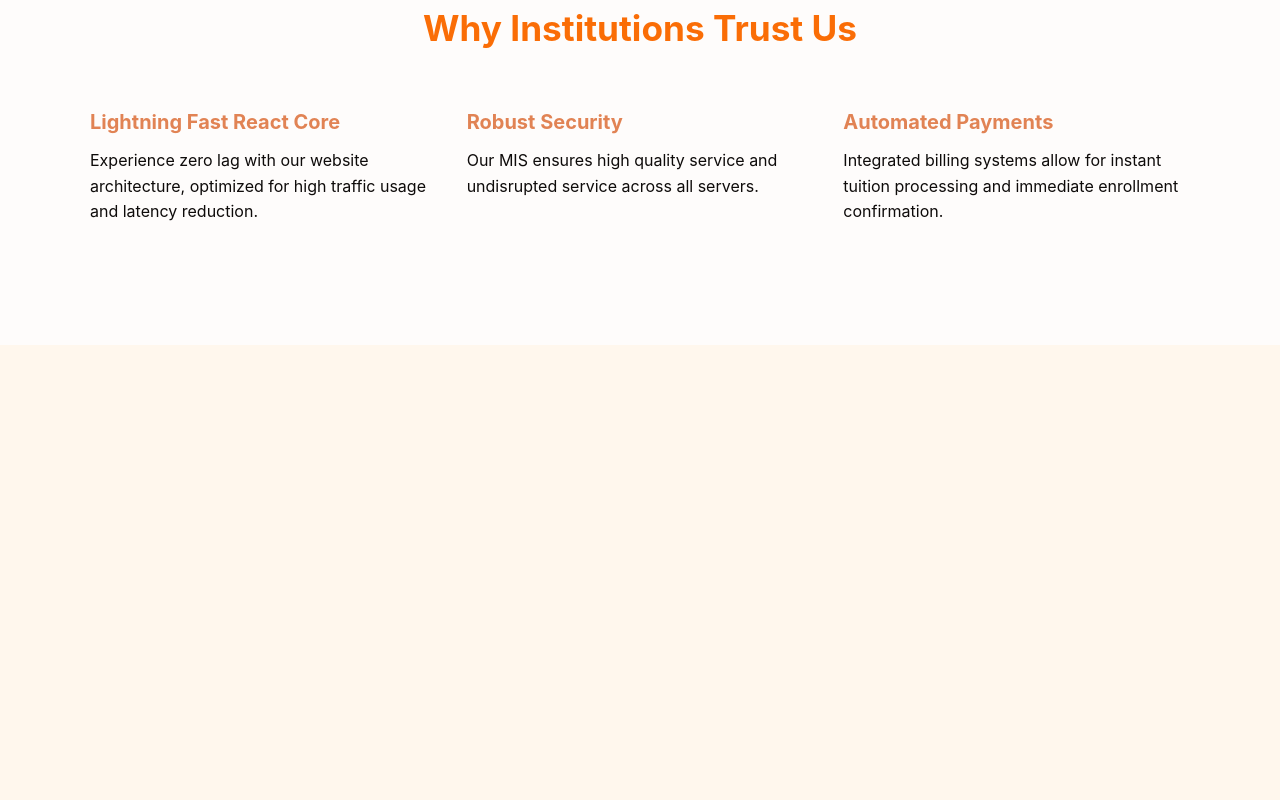
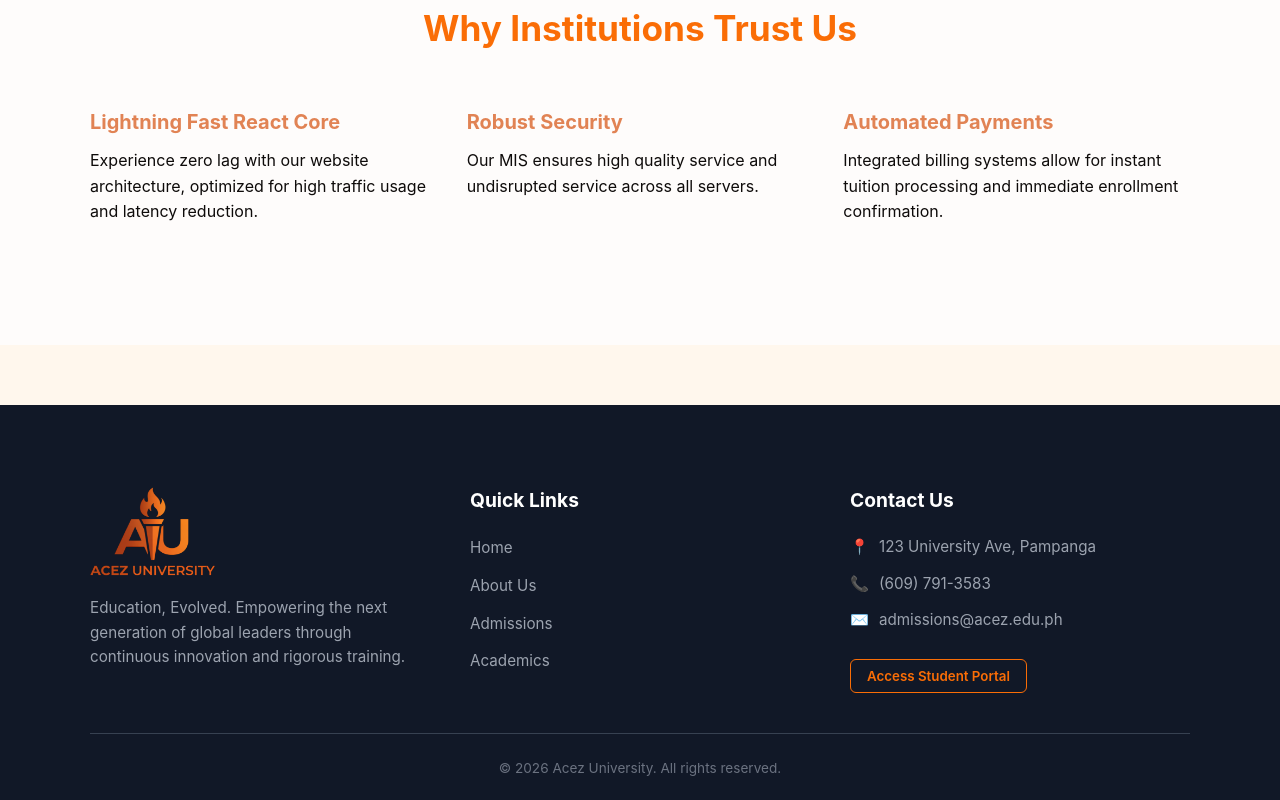
Before and after one commit to jellyacez/Online-Enrollment-System, a React (Vite) app: page / in a window 1280 px wide. Shown: the part 2021-2821 px from the top of the page. Before the commit the page ends 2366 px from the top, so only its background shows below. Built offline with nearby package versions, Linux system fonts and the light colour scheme.

Commit message:
added footer

```diff
--- a/src/css/about.css
+++ b/src/css/about.css
@@ -324,3 +324,108 @@
 .swiper-pagination-bullet-active {
   background-color: var(--color-primary) !important;
 }
+
+/* SITE FOOTER STYLES                        */
+.site-footer {
+  background-color: #111827;
+  color: #f9fafb;
+  padding: 80px 20px 20px;
+  margin-top: 60px;
+  font-family: "Inter", sans-serif;
+}
+
+.footer-top {
+  max-width: 1100px;
+  margin: 0 auto;
+  display: grid;
+  grid-template-columns: repeat(auto-fit, minmax(250px, 1fr));
+  gap: 40px;
+  border-bottom: 1px solid #374151;
+  padding-bottom: 40px;
+}
+
+.footer-brand img {
+  color: var(--color-primary, #fa6d06);
+  padding-top: 0;
+  margin-bottom: 4px;
+  font-weight: 800;
+  font-size: 1.8rem;
+}
+
+.footer-brand p {
+  color: #9ca3af;
+  line-height: 1.6;
+  font-size: 0.95rem;
+}
+
+.footer-links h4,
+.footer-contact h4 {
+  color: #ffffff;
+  margin-bottom: 20px;
+  font-size: 1.2rem;
+  font-weight: 700;
+}
+
+.footer-links ul {
+  list-style: none;
+  padding: 0;
+  margin: 0;
+}
+
+.footer-links li {
+  margin-bottom: 12px;
+}
+
+.footer-links a {
+  color: #9ca3af;
+  text-decoration: none;
+  transition: all 0.3s ease;
+  font-size: 0.95rem;
+}
+
+.footer-links a:hover {
+  color: var(--color-primary, #fa6d06);
+  padding-left: 5px;
+}
+
+.footer-contact p {
+  color: #9ca3af;
+  margin-bottom: 12px;
+  display: flex;
+  align-items: center;
+  gap: 10px;
+  font-size: 0.95rem;
+}
+
+.footer-portal-btn {
+  margin-top: 15px;
+  background-color: transparent;
+  color: var(--color-primary, #fa6d06);
+  border: 1px solid var(--color-primary, #fa6d06);
+  padding: 8px 16px;
+  border-radius: 6px;
+  font-weight: 600;
+  cursor: pointer;
+  transition: all 0.3s ease;
+}
+
+.footer-portal-btn:hover {
+  background-color: var(--color-primary, #fa6d06);
+  color: #ffffff;
+}
+
+.footer-bottom {
+  text-align: center;
+  padding-top: 24px;
+  color: #6b7280;
+  font-size: 0.85rem;
+}
+
+.footer-Logo {
+  justify-content: center;
+  align-items: center;
+  width: 125px;
+  height: 100px;
+  padding-top: 0;
+  margin-top: 0;
+}
--- a/src/pages/about.jsx
+++ b/src/pages/about.jsx
@@ -171,6 +171,68 @@ const AboutPage = () => {
           </section>
         </div>
       </div>
+      {/* --- SITE FOOTER --- */}
+      <footer className="site-footer">
+        <div className="footer-top">
+          {/* Brand Section */}
+          <div className="footer-brand">
+            <img src={universityLogo} className="footer-Logo"></img>
+            <p>
+              Education, Evolved. Empowering the next generation of global
+              leaders through continuous innovation and rigorous training.
+            </p>
+          </div>
+
+          {/* Quick Links Section */}
+          <div className="footer-links">
+            <h4>Quick Links</h4>
+            <ul>
+              <li>
+                <a href="#home">Home</a>
+              </li>
+              <li>
+                <a href="#about">About Us</a>
+              </li>
+              <li>
+                <a href="#admissions">Admissions</a>
+              </li>
+              <li>
+                <a href="#academics">Academics</a>
+              </li>
+            </ul>
+          </div>
+
+          {/* Contact Section */}
+          <div className="footer-contact">
+            <h4>Contact Us</h4>
+            <p>
+              <span>📍</span> 123 University Ave, Pampanga
+            </p>
+            <p>
+              <span>📞</span> (609) 791-3583
+            </p>
+            <p>
+              <span>✉️</span> admissions@acez.edu.ph
+            </p>
+
+            {/* Optional: Add a Student Portal quick-link button here too */}
+            <button
+              className="footer-portal-btn"
+              onClick={() => navigate("/login")}
+            >
+              Access Student Portal
+            </button>
+          </div>
+        </div>
+
+        {/* Copyright Banner */}
+        <div className="footer-bottom">
+          <p>
+            &copy; {new Date().getFullYear()} Acez University. All rights
+            reserved.
+          </p>
+        </div>
+      </footer>
     </>
   );
 };
```
